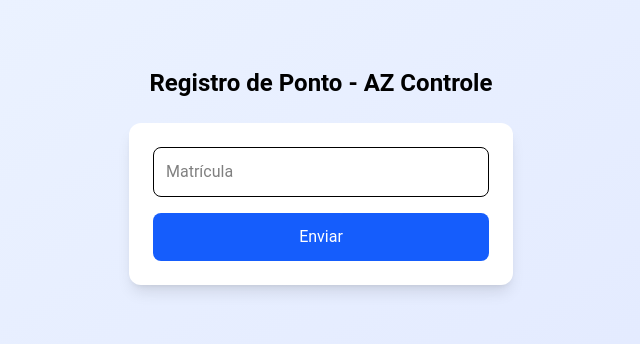
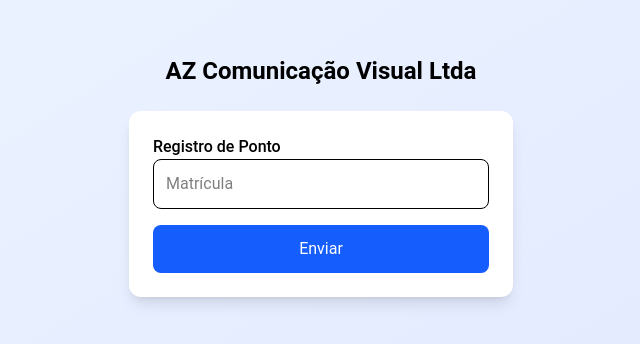
Before and after one commit to geilsonfreire/az_controle-ponto-online, a React (Vite) app: page /#/home in a window 1280 px wide. Shown: the part 224-568 px from the top of the page, without its empty margins (319-959 px from the left). Built offline with nearby package versions, Linux system fonts and the light colour scheme.

Commit message:
Ajuste de texto

```diff
--- a/src/pages/home.jsx
+++ b/src/pages/home.jsx
@@ -117,11 +117,12 @@ const Home = () => {
     return (
         <div className="min-h-screen flex flex-col items-center justify-center bg-linear-to-br from-blue-50 to-indigo-100 p-4">
             <h1 className="text-2xl font-bold mb-6 text-center">
-                Registro de Ponto - AZ Controle
+                AZ Comunicação Visual Ltda
             </h1>
 
             {!showBiometriaButton && !showCamera && !isLoading && (
                 <div className="bg-white p-6 rounded-xl shadow-lg w-full max-w-sm">
+                    <label htmlFor="matricula" className="block text-1x1 font-medium">Registro de Ponto</label>
                     <input
                         type="text"
                         value={matricula}
```
